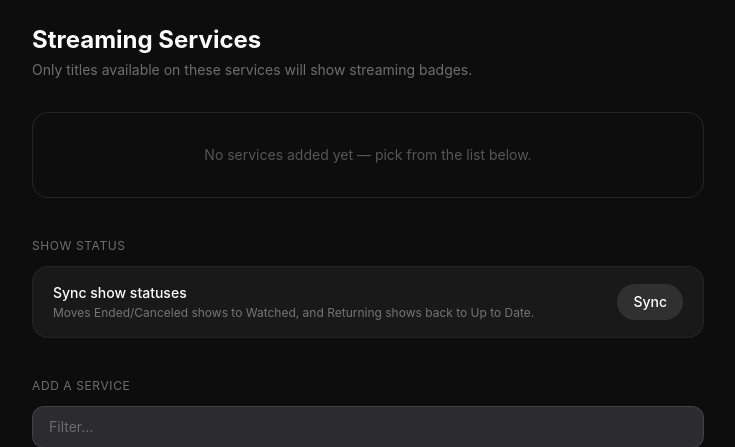
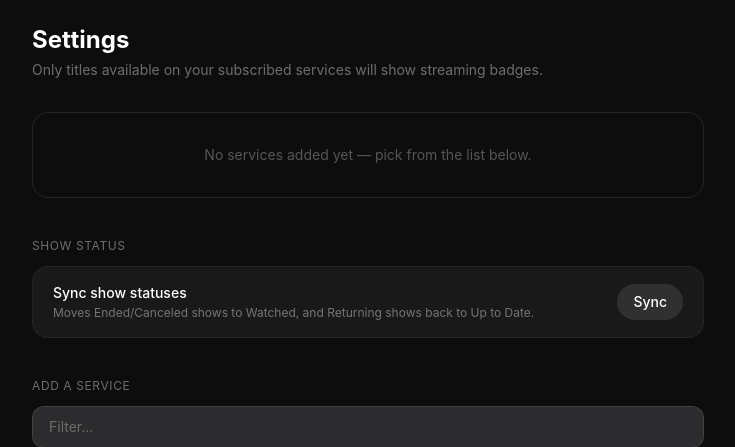
Before and after one commit to roachdaniel/roachflix, a Flask app: page /settings/ in a window 1280 px wide. Shown: the part 53-500 px from the top of the page, without its empty margins (272-1007 px from the left). Run offline with Flask 3, Linux system fonts and the light colour scheme; the visitor is signed in with stand-in values (Sample User, id 1); data that the repository does not hold is empty; some libraries are stand-ins or nearby versions.

Commit message:
Rename Settings page title from 'Streaming Services' to 'Settings'
Co-Authored-By: Claude Sonnet 4.6 <noreply@anthropic.com>

```diff
--- a/app/templates/settings/index.html
+++ b/app/templates/settings/index.html
@@ -1,10 +1,10 @@
 {% extends "base.html" %}
-{% block title %}Streaming Services — RoachFlix{% endblock %}
+{% block title %}Settings — RoachFlix{% endblock %}
 {% block content %}
 
 <div class="max-w-2xl mx-auto">
-  <h1 class="text-2xl font-bold mb-1">Streaming Services</h1>
-  <p class="text-white/40 text-sm mb-8">Only titles available on these services will show streaming badges.</p>
+  <h1 class="text-2xl font-bold mb-1">Settings</h1>
+  <p class="text-white/40 text-sm mb-8">Only titles available on your subscribed services will show streaming badges.</p>
 
   <!-- Current subscriptions -->
   {% if subscribed %}
```
